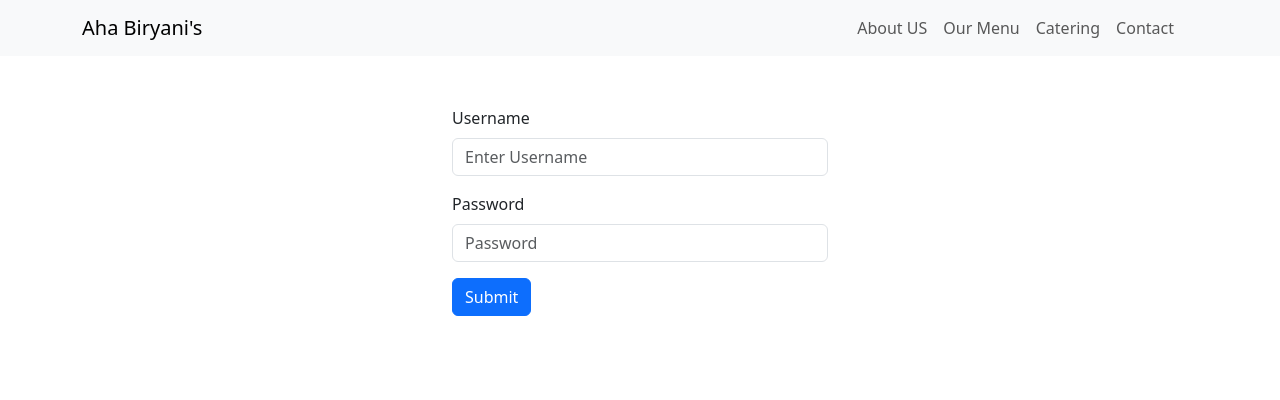
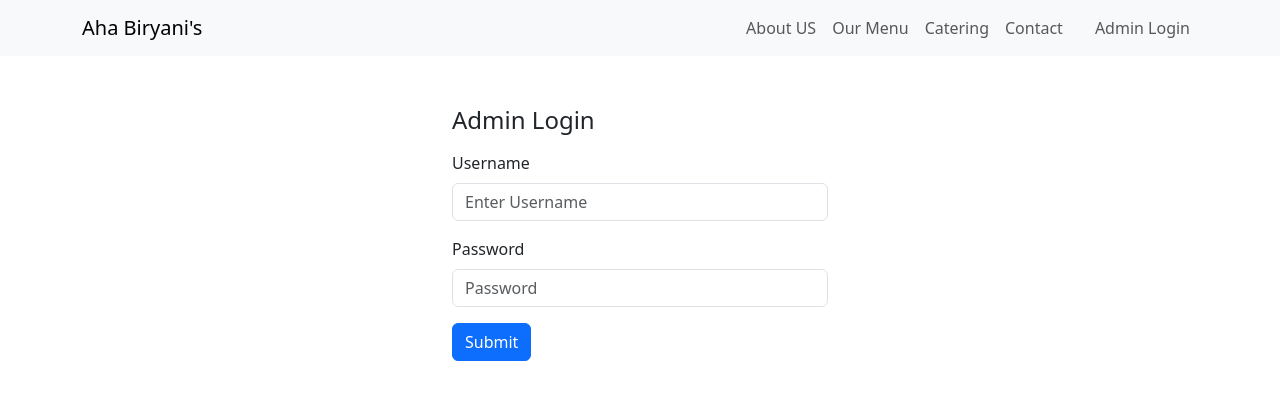
Before and after one commit to Prathyusha1993/restaurant-website-react-python-flask, a React (Vite) app in the folder frontend_react/: page /admin-login in a window 1280 px wide. Shown: the top 400 px of the page. Built offline with nearby package versions, Linux system fonts and the light colour scheme.

Commit message:
fixed loginlogout issue for admin login

```diff
--- a/frontend_react/src/App.jsx
+++ b/frontend_react/src/App.jsx
@@ -15,8 +15,9 @@ function App() {
   return (
     <>
       {/* <h1>Building Restaurant website</h1> */}
+
+      <BrowserRouter>
       <Header />
-      <BrowserRouter>
         <Routes>
           <Route index element={<Aboutus />} />
           <Route path='/admin-login' element={<AdminLogin />} />
--- a/frontend_react/src/components/AdminLogin.jsx
+++ b/frontend_react/src/components/AdminLogin.jsx
@@ -1,23 +1,46 @@
 import React, { useState } from "react";
 import { Button, Container, Form } from "react-bootstrap";
+import { useNavigate } from "react-router";
+import { BASE_URL } from "../App";
 
 const AdminLogin = () => {
     const [loginData, setLoginData] = useState({username:'', password:''});
+    const [error, setError] = useState('');
+    const navigate = useNavigate();
 
     const handleChange = (e) => {
         setLoginData((prev) => ({...prev, [e.target.name]: e.target.value}));
     }
 
-    const handleSubmit = (e) => {
+    const handleSubmit = async (e) => {
         e.preventDefault();
-        console.log(loginData);
+        // console.log(loginData);
+        try {
+            const response = await fetch(BASE_URL + 'admin-login', {
+                method: 'POST',
+                headers: {
+                    'Content-Type': 'application/json',
+                },
+                body:JSON.stringify(loginData),
+            })
+            const data = await response.json();
+            if(response.ok && data.isAdmin) {
+                localStorage.setItem('isAdmin', 'true');
+                navigate('/menu');
+            }
+        } catch(err) {
+            setError(data.message || 'Invalid username and password');
+        }
     }
+
   return (
     <Container style={{marginTop:'50px', justifyContent:'center', width:'400px'}}>
       <Form onSubmit={handleSubmit} >
+        <h4 className="mb-3">Admin Login</h4>
+        {error && <p className="text-danger">{error}</p>}
         <Form.Group className="mb-3" controlId="formBasicEmail">
           <Form.Label>Username</Form.Label>
-          <Form.Control type="email" placeholder="Enter Username" name='username' value={loginData.username} onChange={handleChange} />
+          <Form.Control type="text" placeholder="Enter Username" name='username' value={loginData.username} onChange={handleChange} />
         </Form.Group>
 
         <Form.Group className="mb-3" controlId="formBasicPassword">
--- a/frontend_react/src/components/Header.jsx
+++ b/frontend_react/src/components/Header.jsx
@@ -1,11 +1,27 @@
-import React from "react";
+import React, { useEffect, useState } from "react";
 import Container from "react-bootstrap/Container";
 import Nav from "react-bootstrap/Nav";
 import Navbar from "react-bootstrap/Navbar";
 import Form from 'react-bootstrap/Form';
 import Button from 'react-bootstrap/Button';
+import { useLocation, useNavigate } from "react-router";
 
 function Header() {
+  const [isAdminLoggedIn, setIsAdminLoggedIn] = useState(false);
+  const location = useLocation();     //detects the route change
+  const navigate = useNavigate();
+
+  useEffect(() => {
+    const checkAdmin = localStorage.getItem('isAdmin') === 'true';
+    setIsAdminLoggedIn(checkAdmin);
+  }, [location]);    //runs every time route changes
+
+  const handleLogout = () => {
+    localStorage.removeItem('isAdmin');
+    setIsAdminLoggedIn(false);
+    navigate('/')
+  }
+
   return (
     <>
     {/*  <div style={{ backgroundColor: "#03384b", color: "white", padding: "20px" }}> */}
@@ -27,6 +43,14 @@ function Header() {
             <Nav.Link href="/catering">Catering</Nav.Link>
             <Nav.Link href="/contact">Contact</Nav.Link>
           </Nav>
+          <Nav>
+            {isAdminLoggedIn ? (
+              // <Button variant="outline-danger" onClick={handleLogout}>Logout</Button>
+              <Nav.Link onClick={handleLogout}>Logout</Nav.Link>
+            ) : (
+              <Nav.Link href="/admin-login">Admin Login</Nav.Link>
+            )}
+          </Nav>
         </Container>
       </Navbar>
       {/* </div> */}
--- a/frontend_react/src/components/Menu.jsx
+++ b/frontend_react/src/components/Menu.jsx
@@ -133,6 +133,10 @@ function Menu() {
           </ButtonGroup>
         </div>
 
+        {/* <div>
+          <Button>Add New Menu</Button>
+        </div> */}
+
         <Accordion defaultActiveKey={['0', '1', '2', '3', '4', '5', '6','7', '8']}>
           {/* {Object.entries(getFilteredMenu()).map(([category, items], index) => ( */}
           {categoryOrderDisplay.filter((category) => getFilteredMenu()[category]).map((category, index) => {
@@ -199,6 +203,8 @@ function Menu() {
                           >
                             Order Now
                           </Button>
+                          {/* <Button>Edit</Button>
+                          <Button>Delete</Button> */}
                             <Modal show={showOrderModal} backdrop="true" className="modal-backdrop.show" onHide={() => setShowOrderModal(false)} centered >
                               <Modal.Header closeButton>
                                 <Modal.Title>Continue With</Modal.Title>
```
Also changed, not shown: 2 other files (tests, documents, lock files or other folders).
